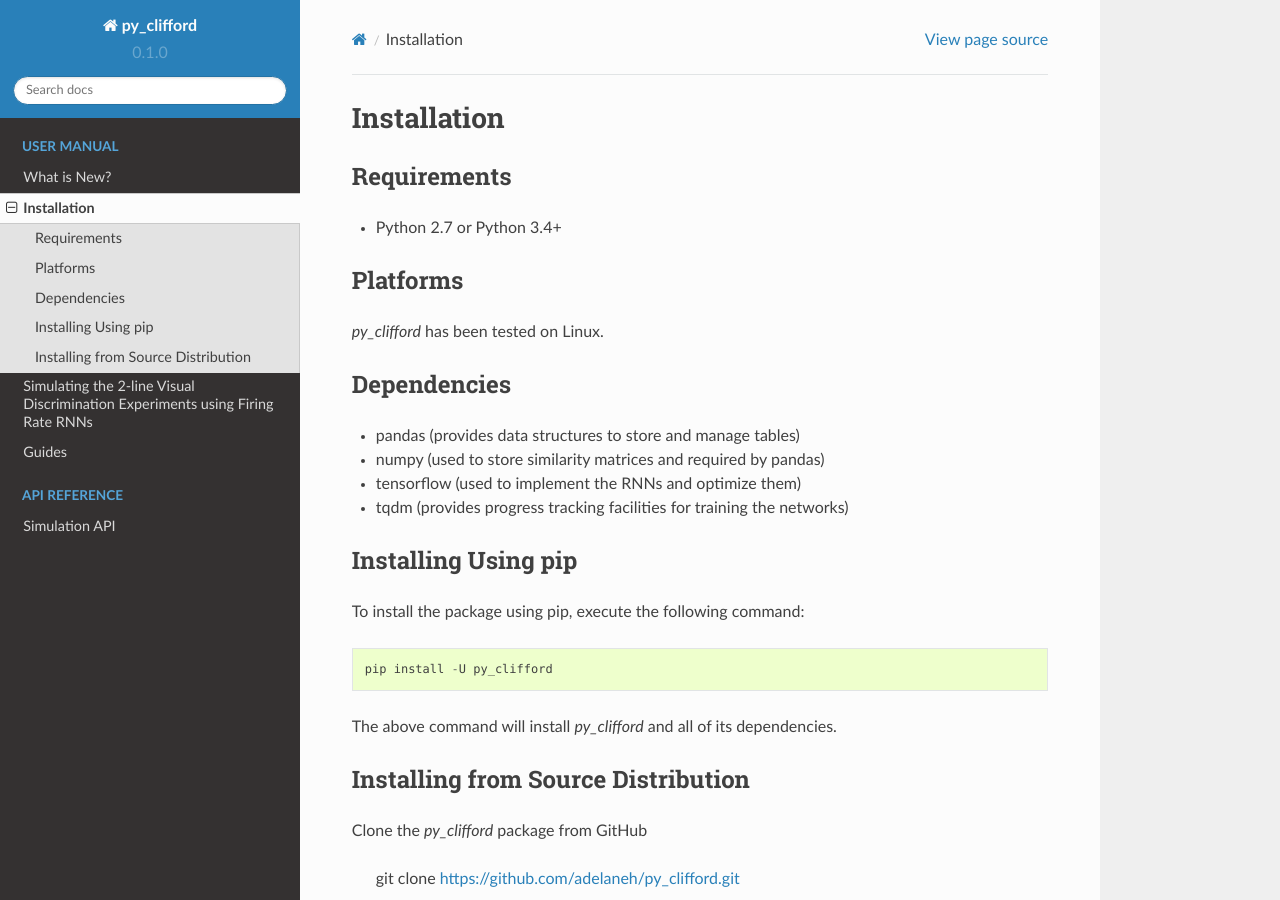
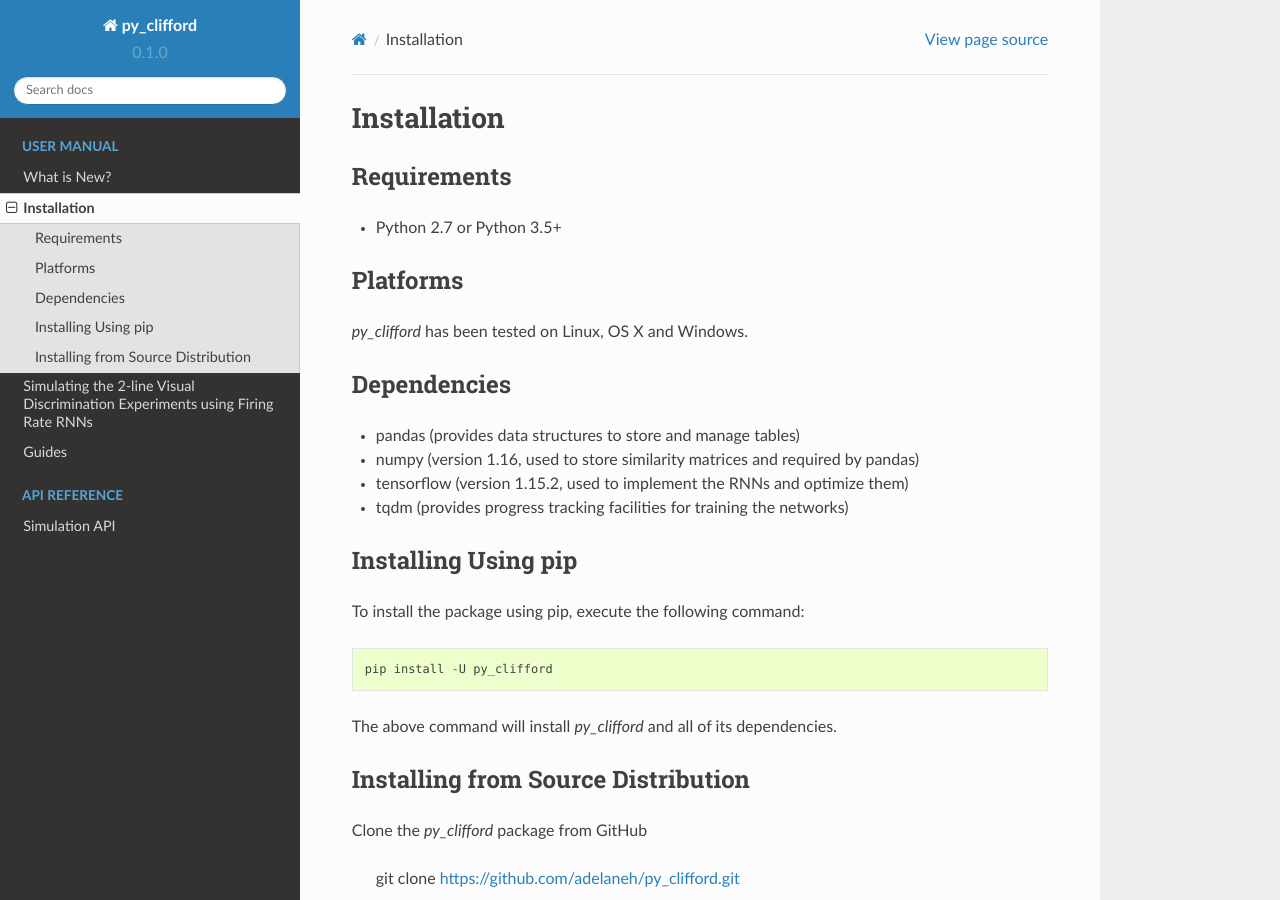
Before and after one commit to adelaneh/py_clifford, a Sphinx documentation site: the page built from docs/user_manual/installation.rst, in a window 1280 px wide and 900 px high. Built offline with Sphinx 7.4.7 and the Read the Docs theme 2.0.0, drawn with Linux system fonts in a browser that asks for light colours.

Commit message:
[FIX] Fixing CI issues.

```diff
--- a/docs/user_manual/installation.rst
+++ b/docs/user_manual/installation.rst
@@ -4,17 +4,17 @@ Installation
 
 Requirements
 ------------
-* Python 2.7 or Python 3.4+
+* Python 2.7 or Python 3.5+
 
 Platforms
 ---------
-*py_clifford* has been tested on Linux.
+*py_clifford* has been tested on Linux, OS X and Windows.
 
 Dependencies
 ------------
 * pandas (provides data structures to store and manage tables)
-* numpy (used to store similarity matrices and required by pandas)
-* tensorflow (used to implement the RNNs and optimize them)
+* numpy (version 1.16, used to store similarity matrices and required by pandas)
+* tensorflow (version 1.15.2, used to implement the RNNs and optimize them)
 * tqdm (provides progress tracking facilities for training the networks)
 
 Installing Using pip
--- a/setup.py
+++ b/setup.py
@@ -71,10 +71,9 @@ if __name__ == "__main__":
             'Programming Language :: Python :: 2',
             'Programming Language :: Python :: 3',
             'Programming Language :: Python :: 2.7',
-            'Programming Language :: Python :: 3.3',
-            'Programming Language :: Python :: 3.4',
             'Programming Language :: Python :: 3.5',
             'Programming Language :: Python :: 3.6',
+            'Programming Language :: Python :: 3.7',
             'Topic :: Scientific/Engineering',
             'Topic :: Utilities',
             'Topic :: Software Development :: Libraries',
```
Also changed, not shown: README.rst (+19 -3 lines), .travis.yml.
